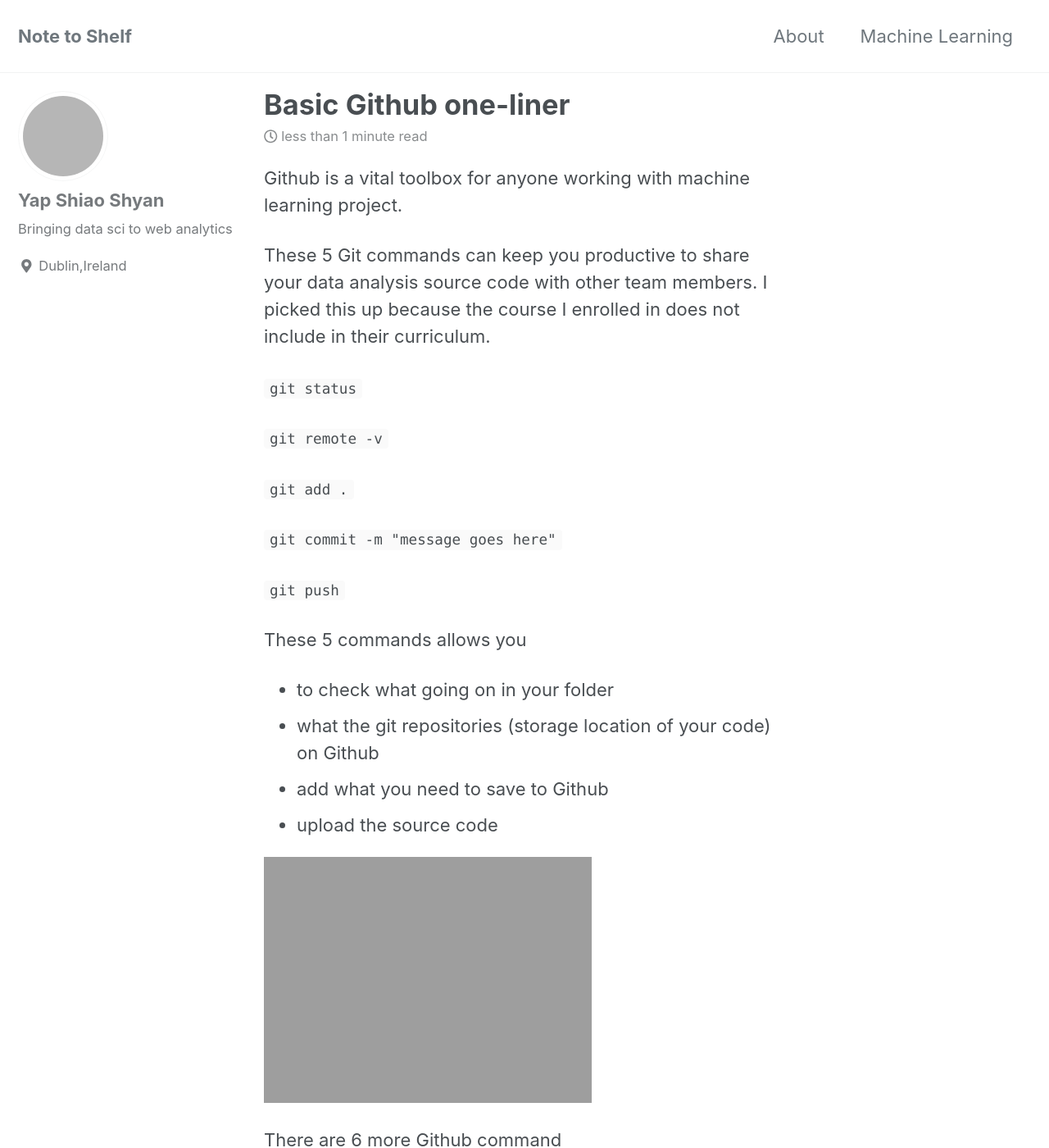
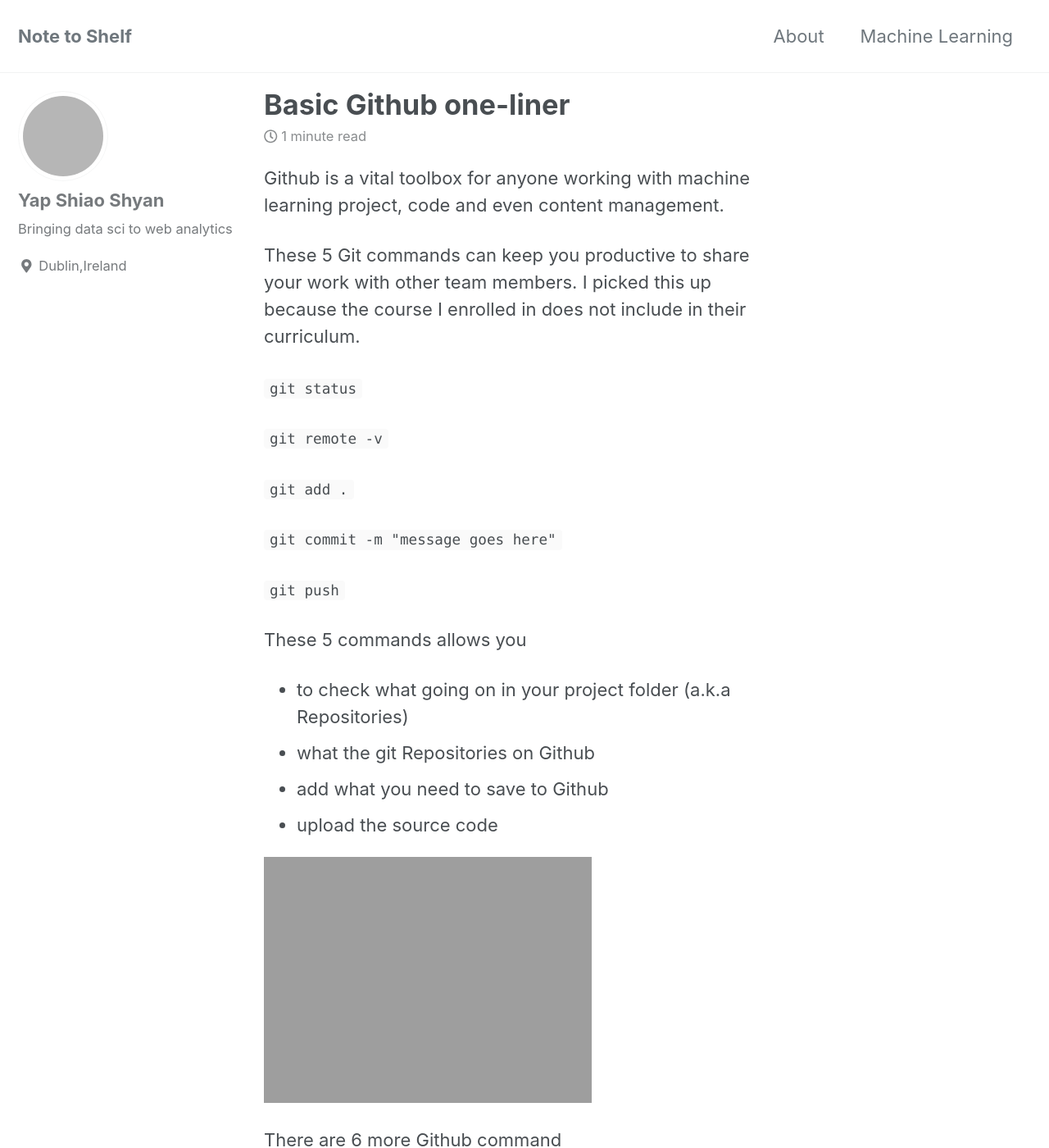
Before and after one commit to mryap/mryap.github.io, a Jekyll site: the page built from _posts/2018-11-29-github-oneliner.md, in a window 1280 px wide and 1400 px high. Shown: the whole window at 82% size. Built offline with Jekyll 4.4.1, drawn with Linux system fonts in a browser that asks for light colours; cached includes are drawn as plain includes; nearby versions of some CDN libraries; some of the changed text lies outside the part shown; grey boxes are pictures that could not be loaded.

Commit message:
added glossery items

```diff
--- a/_posts/2018-11-29-github-oneliner.md
+++ b/_posts/2018-11-29-github-oneliner.md
@@ -5,9 +5,9 @@ tags: [Github]
 excerpt: "Useful essential Github command to start with"
 mathjax: "true"
 ---
-Github is a vital toolbox for anyone working with machine learning project.
+Github is a vital toolbox for anyone working with machine learning project, code and even content management.
 
-These 5 Git commands can keep you productive to share your data analysis source code with other team members. I picked this up because the course I enrolled in does not include in their curriculum.
+These 5 Git commands can keep you productive to share your work with other team members. I picked this up because the course I enrolled in does not include in their curriculum.
 
 `git status`
 
@@ -21,8 +21,8 @@ These 5 Git commands can keep you productive to share your data analysis source
 
 These 5 commands allows you
 
-- to check what going on in your folder
-- what the git repositories (storage location of your code) on Github
+- to check what going on in your project folder (a.k.a Repositories)
+- what the git Repositories on Github
 - add what you need to save to Github
 - upload the source code
 
@@ -38,3 +38,19 @@ There are 6 more Github command
 `merge`
 
 Yes, you have to deal with Command Line Interface
+
+### Some Terms with Version Control
+
+`Push` - publish your changes to a remote repositories
+
+`Branch` - this will be used if you want to create a new feature or an upgrade to an existing code
+
+`Commit` - to save a snapshot of every file in your project
+
+`Clone` - to take a copy of an existing repositories
+
+`Fetch` - get the latest changes from an existing repositories
+
+`Fork` - you get a copy of another person whole repositories which allows you to experiment without affecting the their original project
+
+`Merge` - takes changes from one branch and apply them to another
```
Also changed, not shown: other parts of _posts/2018-11-29-github-oneliner.md (+1 -1 lines).
